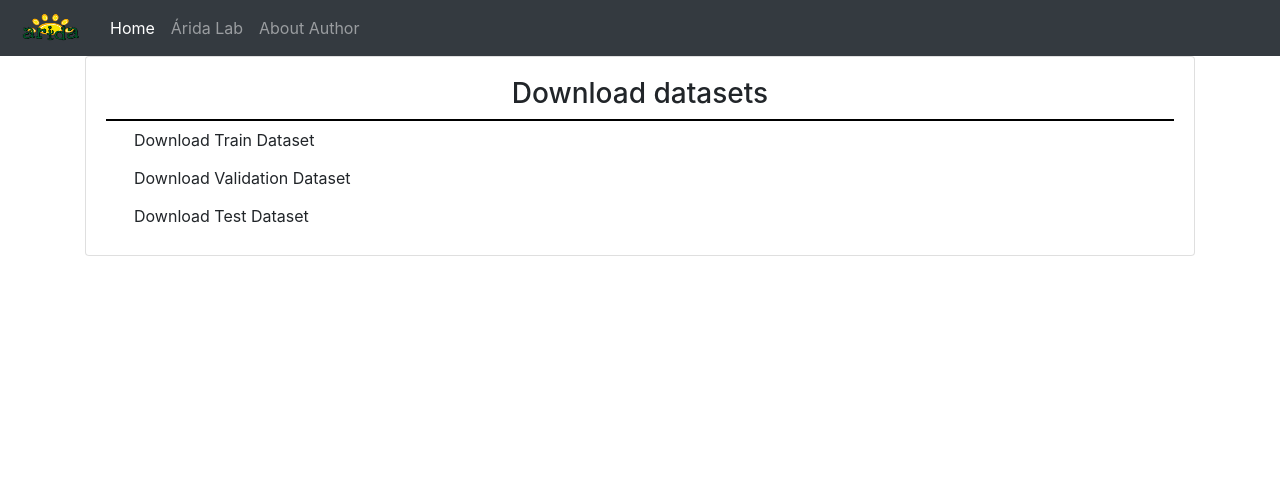
After one commit to AugustoCam95/DSAdvisor, a Flask app: template templates/download_datasets.html in a window 1280 px wide. The commit adds this page. Shown: the top 496 px of the page. Run offline with Flask 2, Linux system fonts and the light colour scheme; the template is opened without the code that fills it, so the values that code supplies are empty; parts of the project's set-up code (start-up, migrations or seed data) failed here and were passed over.

Commit message:
New page of downloads and remove columns from the sets after feature selection

```diff
--- a/app.py
+++ b/app.py
@@ -313,6 +313,7 @@ def normalization():
 def feature_selection():
     if request.method == "POST":
         selected_variables = request.form.getlist("checkbox")
+        manipulate_csv.filter_on_feature_selection(selected_variables, file_name)
     return render_template("feature_selection.html", message = "Waiting for choice", type_problem = type_problem, filename = file_name, variables = list(set(X_train.columns) - set(list_col)), list_col = list_col)
 
 @app.route('/resemple_techniques', methods = [ "GET", "POST"])
@@ -331,10 +332,21 @@ def resemple_techniques():
     return render_template("resemple_techniques.html", message = "Waiting for choice", path1 = "static/samples/"+file_name+"_before.csv")
 
 
-@app.route('/generate_models', methods = [ "GET", "POST"])
-def generate_models():
-    return render_template("generate_models.html")
+@app.route('/downloads_datasets')
+def downloads_datasets():
+    return render_template("downloads_datasets.html")
 
+@app.route('/return_files_train/')
+def return_files_train():
+	return send_file('static/samples/'+file_name+'train_data.csv', attachment_filename= file_name+'train_data.csv')
+
+@app.route('/return_files_validation/')
+def return_files_validation():
+	return send_file('static/samples/'+file_name+'validation_data.csv', attachment_filename= file_name+'validation_data.csv')
+
+@app.route('/return_files_test/')
+def return_files_test():
+	return send_file('static/samples/'+file_name+'test_data.csv', attachment_filename= file_name+'test_data.csv')
 
 
 if __name__ == "__main__":
--- /dev/null
+++ b/templates/download_datasets.html
@@ -0,0 +1,33 @@
+{% extends 'base.html' %}
+
+{% block subtitulo %} Download datasets {% endblock %}
+
+{% block content%}
+<div class="card mb-12" >
+  <div class="card-body">
+
+    <div style="border-bottom: 2px solid black;">
+      <h3 align="center"> Download datasets </h3>
+    </div>
+
+    <div class="container">
+		<a href="/return_files_train/" target="blank"><button class='btn btn-default'>Download Train Dataset</button></a>
+   </div>
+
+   <div class="container">
+        <a href="/return_files_validation/" target="blank"><button class='btn btn-default'>Download Validation Dataset</button></a>
+   </div>
+
+   <div class="container">
+        <a href="/return_files_test/" target="blank"><button class='btn btn-default'>Download Test Dataset</button></a>
+   </div>
+
+
+
+
+
+
+
+  </div>
+</div>
+{% endblock %}
--- a/templates/feature_selection.html
+++ b/templates/feature_selection.html
@@ -103,7 +103,7 @@
         </div>
       {%else%}
         <div class="mt-5">
-          <a class="btn btn-dark btn-lg" href="{{ url_for('generate_models') }}">Next</a>
+          <a class="btn btn-dark btn-lg" href="{{ url_for('download_datasets') }}">Next</a>
         </div>
       {%endif%}
 
--- a/templates/resemple_techniques.html
+++ b/templates/resemple_techniques.html
@@ -88,7 +88,7 @@
         </div>
 
         <div class="mt-5">
-            <a class="btn btn-dark" href="{{ url_for('generate_models') }}">Back</a>
+            <a class="btn btn-dark" href="{{ url_for('download_datasets') }}">Back</a>
         </div>
 
       </div>
```
Also changed, not shown: manipulate_csv.py (+28 -2 lines).
